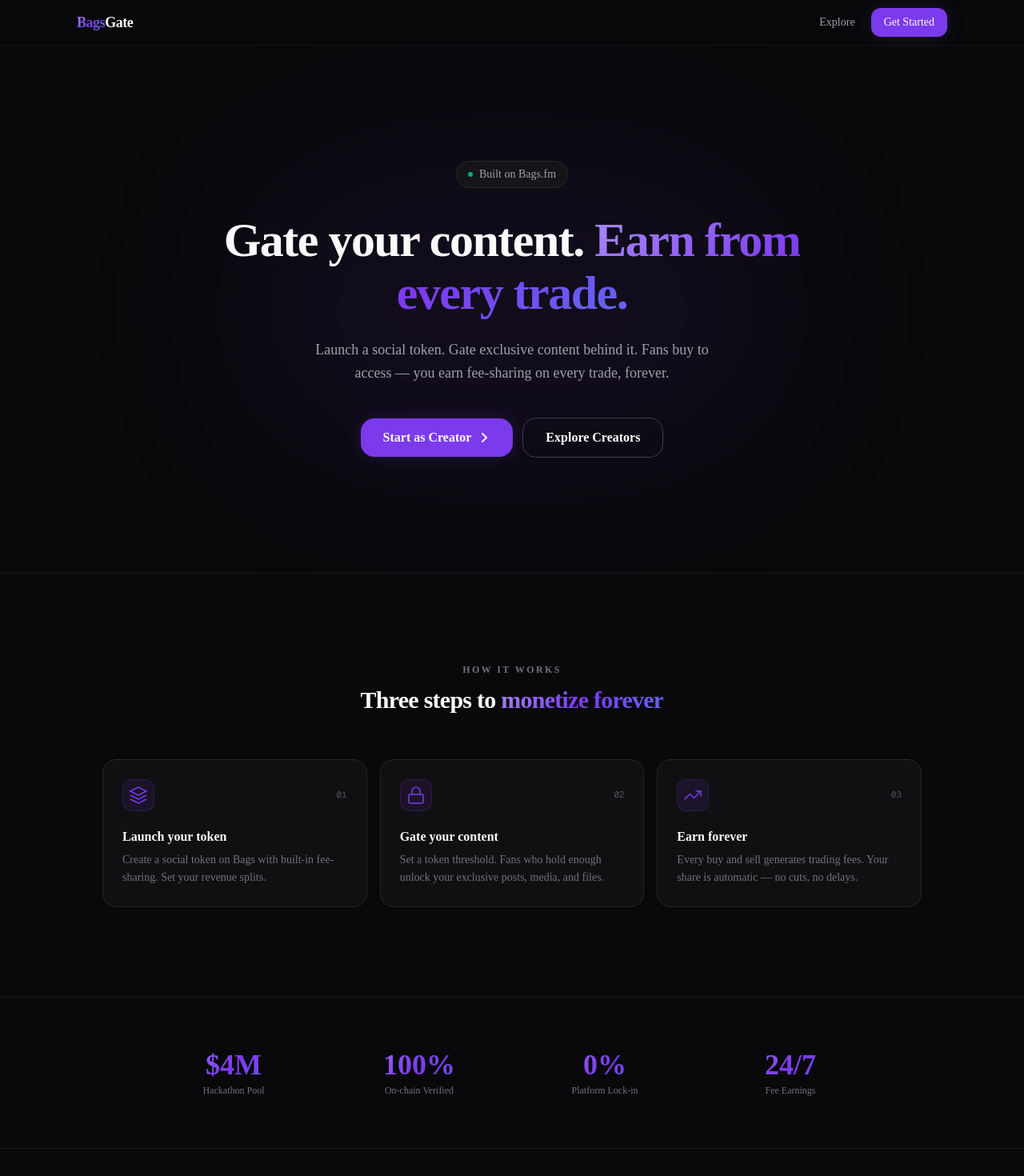
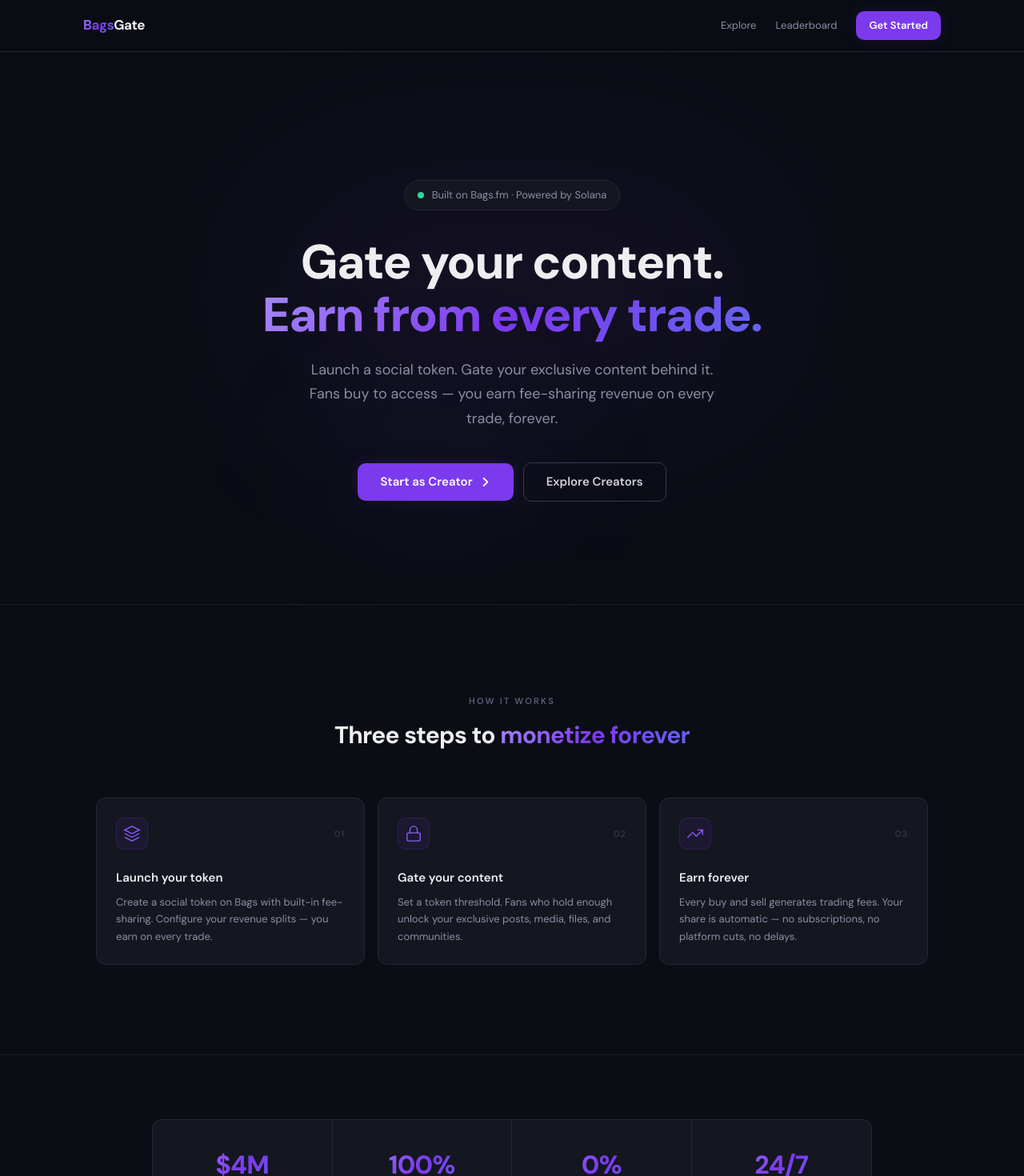
Before and after one commit to thopatevijay/BagsGate, a Next.js app: page / in a window 1280 px wide. Shown: the top 1470 px of the page at 80% size. Built offline with nearby package versions, Linux system fonts and the light colour scheme; no server answers.

Commit message:
feat: complete theme rebuild — Midnight Ledger with DM Sans, indigo-tinted surfaces, elevated cards, and proper contrast

```diff
--- a/src/app/globals.css
+++ b/src/app/globals.css
@@ -5,53 +5,63 @@
 @custom-variant dark (&:is(.dark *));
 
 :root {
-  --accent: oklch(0.541 0.281 293.009);
-  --accent-light: oklch(0.606 0.25 292.717);
-  --accent-foreground: oklch(0.985 0 0);
+  /* ─── Palette: Midnight Ledger ─── */
+  /* Page background — dark navy with slight indigo warmth */
+  --background: #0b0d14;
+  --foreground: #eeeef0;
 
-  --background: #09090b;
-  --foreground: #fafafa;
-  --card: #111113;
-  --card-foreground: #fafafa;
-  --popover: #111113;
-  --popover-foreground: #fafafa;
-  --surface: #111113;
-  --surface-hover: #1a1a1e;
+  /* Cards — clearly lifted above background */
+  --card: #141620;
+  --card-foreground: #eeeef0;
+  --popover: #141620;
+  --popover-foreground: #eeeef0;
+  --surface: #141620;
+  --surface-hover: #1b1d2b;
 
-  --primary: oklch(0.541 0.281 293.009);
-  --primary-foreground: #fafafa;
+  /* Brand purple */
+  --primary: #7c3aed;
+  --primary-foreground: #ffffff;
+  --accent: #7c3aed;
+  --accent-light: #8b5cf6;
+  --accent-foreground: #ffffff;
 
-  --secondary: #1c1c20;
-  --secondary-foreground: #e4e4e7;
+  /* Secondary — a softer elevated surface */
+  --secondary: #1a1c28;
+  --secondary-foreground: #d1d1d6;
 
-  --muted: #27272a;
-  --muted-foreground: #a1a1aa;
+  /* Muted — readable secondary text */
+  --muted: #1e2030;
+  --muted-foreground: #8b8fa3;
 
-  --border: #27272a;
-  --input: #27272a;
-  --ring: oklch(0.541 0.281 293.009);
+  /* Borders — visible with indigo tint */
+  --border: #252838;
+  --input: #1e2030;
+  --ring: #7c3aed;
 
+  /* Status */
   --destructive: #ef4444;
-  --success: #22c55e;
-  --error: #ef4444;
-  --warning: #f59e0b;
+  --success: #34d399;
+  --error: #f87171;
+  --warning: #fbbf24;
 
-  --chart-1: oklch(0.541 0.281 293.009);
+  /* Charts */
+  --chart-1: #7c3aed;
   --chart-2: #6366f1;
   --chart-3: #8b5cf6;
   --chart-4: #a78bfa;
   --chart-5: #c4b5fd;
 
-  --radius: 0.75rem;
+  --radius: 0.625rem;
 
-  --sidebar: #0c0c0e;
-  --sidebar-foreground: #fafafa;
-  --sidebar-primary: oklch(0.541 0.281 293.009);
-  --sidebar-primary-foreground: #fafafa;
-  --sidebar-accent: #1c1c20;
-  --sidebar-accent-foreground: #e4e4e7;
-  --sidebar-border: #27272a;
-  --sidebar-ring: oklch(0.541 0.281 293.009);
+  /* Sidebar */
+  --sidebar: #0d0f17;
+  --sidebar-foreground: #eeeef0;
+  --sidebar-primary: #7c3aed;
+  --sidebar-primary-foreground: #ffffff;
+  --sidebar-accent: #1a1c28;
+  --sidebar-accent-foreground: #d1d1d6;
+  --sidebar-border: #252838;
+  --sidebar-ring: #7c3aed;
 }
 
 @theme inline {
@@ -104,51 +114,73 @@
 }
 
 body {
-  font-family: var(--font-sans), system-ui, -apple-system, sans-serif;
+  font-family: var(--font-sans), "DM Sans", system-ui, -apple-system, sans-serif;
   -webkit-font-smoothing: antialiased;
   -moz-osx-font-smoothing: grayscale;
 }
 
-/* Scrollbar */
+/* ─── Scrollbar ─── */
 ::-webkit-scrollbar { width: 6px; }
 ::-webkit-scrollbar-track { background: transparent; }
-::-webkit-scrollbar-thumb { background: #3f3f46; border-radius: 99px; }
-::-webkit-scrollbar-thumb:hover { background: #52525b; }
+::-webkit-scrollbar-thumb { background: #2e3146; border-radius: 99px; }
+::-webkit-scrollbar-thumb:hover { background: #3d4059; }
 
-/* Gradient text */
+/* ─── Utilities ─── */
+
+/* Gradient text — warm violet to cool indigo */
 .text-gradient {
-  background: linear-gradient(135deg, #a78bfa, #7c3aed, #6366f1);
+  background: linear-gradient(135deg, #a78bfa 0%, #7c3aed 50%, #6366f1 100%);
   background-clip: text;
   -webkit-background-clip: text;
   -webkit-text-fill-color: transparent;
 }
 
-/* Card hover */
-.card-hover {
-  transition: transform 150ms ease, box-shadow 150ms ease, border-color 150ms ease;
+/* Card with visible elevation */
+.elevated-card {
+  background: #141620;
+  border: 1px solid #252838;
+  border-radius: 0.75rem;
+  transition: border-color 180ms ease, box-shadow 180ms ease, transform 180ms ease;
 }
-.card-hover:hover {
+.elevated-card:hover {
+  border-color: #353950;
+  box-shadow: 0 4px 24px rgba(0, 0, 0, 0.35);
   transform: translateY(-1px);
-  box-shadow: 0 4px 20px rgba(0, 0, 0, 0.4);
-  border-color: #3f3f46;
 }
 
-/* Fade up animation */
+/* Fade up for load animations */
 @keyframes fade-up {
-  from { opacity: 0; transform: translateY(12px); }
+  from { opacity: 0; transform: translateY(16px); }
   to { opacity: 1; transform: translateY(0); }
 }
 .animate-fade-up {
-  animation: fade-up 0.5s ease-out both;
+  animation: fade-up 0.55s cubic-bezier(0.22, 1, 0.36, 1) both;
 }
 
-/* Glow for CTA */
-.btn-glow {
-  box-shadow: 0 0 20px rgba(124, 58, 237, 0.2);
-  transition: all 150ms ease;
+/* Button glow */
+.btn-primary {
+  background: #7c3aed;
+  color: #fff;
+  border: none;
+  box-shadow: 0 1px 2px rgba(0, 0, 0, 0.3), 0 0 16px rgba(124, 58, 237, 0.15);
+  transition: all 160ms ease;
 }
-.btn-glow:hover {
-  box-shadow: 0 0 30px rgba(124, 58, 237, 0.35);
+.btn-primary:hover {
+  background: #6d28d9;
+  box-shadow: 0 2px 8px rgba(0, 0, 0, 0.4), 0 0 24px rgba(124, 58, 237, 0.25);
+}
+
+/* Secondary outline button */
+.btn-outline {
+  background: transparent;
+  border: 1px solid #353950;
+  color: #d1d1d6;
+  transition: all 160ms ease;
+}
+.btn-outline:hover {
+  border-color: #4a4e68;
+  background: #141620;
+  color: #eeeef0;
 }
 
 @layer base {
--- a/src/app/layout.tsx
+++ b/src/app/layout.tsx
@@ -1,17 +1,19 @@
 import type { Metadata, Viewport } from "next";
-import { Geist, Geist_Mono } from "next/font/google";
+import { DM_Sans, JetBrains_Mono } from "next/font/google";
 import { AuthProvider } from "@/lib/auth/provider";
 import { PostHogProvider } from "@/lib/analytics/posthog";
 import "./globals.css";
 
-const geistSans = Geist({
-  variable: "--font-geist-sans",
+const dmSans = DM_Sans({
+  variable: "--font-sans",
   subsets: ["latin"],
+  weight: ["400", "500", "600", "700", "800"],
 });
 
-const geistMono = Geist_Mono({
-  variable: "--font-geist-mono",
+const jetbrainsMono = JetBrains_Mono({
+  variable: "--font-mono",
   subsets: ["latin"],
+  weight: ["400", "500"],
 });
 
 export const metadata: Metadata = {
@@ -53,7 +55,7 @@ export default function RootLayout({
   return (
     <html lang="en" className="dark">
       <body
-        className={`${geistSans.variable} ${geistMono.variable} antialiased min-h-screen`}
+        className={`${dmSans.variable} ${jetbrainsMono.variable} antialiased min-h-screen`}
       >
         <AuthProvider>
           <PostHogProvider>{children}</PostHogProvider>
--- a/src/app/page.tsx
+++ b/src/app/page.tsx
@@ -2,20 +2,24 @@ import Link from "next/link";
 
 export default function HomePage() {
   return (
-    <div className="min-h-screen flex flex-col">
-      {/* Nav */}
-      <header className="sticky top-0 z-50 border-b border-border/50 bg-background/80 backdrop-blur-lg">
-        <nav className="max-w-6xl mx-auto px-5 sm:px-8 h-14 flex items-center justify-between">
-          <Link href="/" className="text-lg font-bold tracking-tight">
-            <span className="text-gradient">Bags</span>Gate
+    <div className="min-h-screen flex flex-col bg-[#0b0d14]">
+      {/* ─── Nav ─── */}
+      <header className="sticky top-0 z-50 border-b border-[#252838] bg-[#0b0d14]/90 backdrop-blur-md">
+        <nav className="max-w-[1120px] mx-auto px-6 h-16 flex items-center justify-between">
+          <Link href="/" className="text-[17px] font-bold tracking-tight">
+            <span className="text-gradient">Bags</span>
+            <span className="text-[#eeeef0]">Gate</span>
           </Link>
-          <div className="flex items-center gap-5">
-            <Link href="/explore" className="text-sm text-zinc-400 hover:text-white transition hidden sm:block">
+          <div className="flex items-center gap-6">
+            <Link href="/explore" className="text-[13px] text-[#8b8fa3] hover:text-[#eeeef0] transition-colors hidden sm:block">
               Explore
+            </Link>
+            <Link href="/explore/leaderboard" className="text-[13px] text-[#8b8fa3] hover:text-[#eeeef0] transition-colors hidden sm:block">
+              Leaderboard
             </Link>
             <Link
               href="/login"
-              className="text-sm font-medium bg-[#7c3aed] hover:bg-[#6d28d9] text-white px-4 py-2 rounded-lg transition btn-glow"
+              className="text-[13px] font-semibold btn-primary px-4 py-2 rounded-lg"
             >
               Get Started
             </Link>
@@ -23,39 +27,57 @@ export default function HomePage() {
         </nav>
       </header>
 
-      {/* Hero */}
-      <section className="relative flex-1 flex items-center justify-center px-5 sm:px-8 py-24 sm:py-36 overflow-hidden">
-        {/* Background glow */}
+      {/* ─── Hero ─── */}
+      <section className="relative px-6 pt-28 pb-24 sm:pt-40 sm:pb-32 overflow-hidden">
+        {/* Ambient glow */}
         <div className="pointer-events-none absolute inset-0">
-          <div className="absolute top-1/2 left-1/2 -translate-x-1/2 -translate-y-1/2 w-[700px] h-[400px] rounded-full bg-[#7c3aed]/8 blur-[100px]" />
+          <div className="absolute top-[20%] left-1/2 -translate-x-1/2 w-[640px] h-[320px] rounded-full bg-[#7c3aed]/[0.07] blur-[100px]" />
+          <div className="absolute top-[60%] left-[30%] w-[320px] h-[200px] rounded-full bg-[#6366f1]/[0.04] blur-[80px]" />
         </div>
 
-        <div className="relative max-w-3xl text-center">
-          <div className="animate-fade-up inline-flex items-center gap-2 mb-8 px-3.5 py-1.5 rounded-full border border-zinc-800 bg-zinc-900/80 text-sm text-zinc-400">
-            <span className="w-1.5 h-1.5 rounded-full bg-emerald-500 animate-pulse" />
-            Built on Bags.fm
+        <div className="relative max-w-[720px] mx-auto text-center">
+          {/* Badge */}
+          <div className="animate-fade-up inline-flex items-center gap-2.5 px-4 py-2 mb-8 rounded-full bg-[#141620] border border-[#252838] text-[13px] text-[#8b8fa3]">
+            <span className="w-2 h-2 rounded-full bg-[#34d399]" />
+            Built on Bags.fm &middot; Powered by Solana
           </div>
 
-          <h1 className="animate-fade-up text-4xl sm:text-5xl md:text-6xl font-extrabold tracking-tight leading-[1.1] mb-6" style={{ animationDelay: "80ms" }}>
-            Gate your content.{" "}
+          {/* Headline */}
+          <h1
+            className="animate-fade-up text-[40px] sm:text-[52px] md:text-[60px] font-extrabold tracking-[-0.025em] leading-[1.1] text-[#eeeef0] mb-5"
+            style={{ animationDelay: "80ms" }}
+          >
+            Gate your content.
+            <br />
             <span className="text-gradient">Earn from every trade.</span>
           </h1>
 
-          <p className="animate-fade-up text-lg text-zinc-400 mb-10 max-w-lg mx-auto leading-relaxed" style={{ animationDelay: "160ms" }}>
-            Launch a social token. Gate exclusive content behind it. Fans buy to access — you earn fee-sharing on every trade, forever.
+          {/* Subtitle */}
+          <p
+            className="animate-fade-up text-[16px] sm:text-[18px] text-[#8b8fa3] leading-[1.7] max-w-[520px] mx-auto mb-10"
+            style={{ animationDelay: "160ms" }}
+          >
+            Launch a social token. Gate your exclusive content behind it.
+            Fans buy to access — you earn fee-sharing revenue on every trade, forever.
           </p>
 
-          <div className="animate-fade-up flex flex-col sm:flex-row items-center justify-center gap-3" style={{ animationDelay: "240ms" }}>
+          {/* CTA */}
+          <div
+            className="animate-fade-up flex flex-col sm:flex-row items-center justify-center gap-3"
+            style={{ animationDelay: "240ms" }}
+          >
             <Link
               href="/login?role=creator"
-              className="w-full sm:w-auto inline-flex items-center justify-center gap-2 bg-[#7c3aed] hover:bg-[#6d28d9] text-white px-7 py-3 rounded-xl font-semibold transition btn-glow"
+              className="w-full sm:w-auto inline-flex items-center justify-center gap-2 btn-primary px-7 py-3 rounded-[10px] text-[15px] font-semibold"
             >
               Start as Creator
-              <svg width="16" height="16" viewBox="0 0 16 16" fill="none"><path d="M6 3l5 5-5 5" stroke="currentColor" strokeWidth="2" strokeLinecap="round" strokeLinejoin="round"/></svg>
+              <svg width="15" height="15" viewBox="0 0 16 16" fill="none">
+                <path d="M6 3l5 5-5 5" stroke="currentColor" strokeWidth="2" strokeLinecap="round" strokeLinejoin="round"/>
+              </svg>
             </Link>
             <Link
               href="/explore"
-              className="w-full sm:w-auto inline-flex items-center justify-center border border-zinc-700 hover:border-zinc-600 hover:bg-zinc-900 text-white px-7 py-3 rounded-xl font-semibold transition"
+              className="w-full sm:w-auto inline-flex items-center justify-center btn-outline px-7 py-3 rounded-[10px] text-[15px] font-semibold"
             >
               Explore Creators
             </Link>
@@ -63,11 +85,13 @@ export default function HomePage() {
         </div>
       </section>
 
-      {/* How it works */}
-      <section className="border-t border-zinc-800/60 py-20 sm:py-28 px-5 sm:px-8">
-        <div className="max-w-5xl mx-auto">
-          <p className="text-center text-xs font-semibold tracking-[0.2em] uppercase text-zinc-500 mb-3">How it works</p>
-          <h2 className="text-2xl sm:text-3xl font-bold text-center mb-14 tracking-tight">
+      {/* ─── How It Works ─── */}
+      <section className="px-6 py-24 sm:py-28 border-t border-[#1a1c28]">
+        <div className="max-w-[1040px] mx-auto">
+          <p className="text-center text-[11px] font-semibold tracking-[0.2em] uppercase text-[#5a5e78] mb-3">
+            How it works
+          </p>
+          <h2 className="text-[24px] sm:text-[30px] font-bold text-center text-[#eeeef0] tracking-tight mb-14">
             Three steps to <span className="text-gradient">monetize forever</span>
           </h2>
 
@@ -76,79 +100,105 @@ export default function HomePage() {
               {
                 step: "01",
                 title: "Launch your token",
-                desc: "Create a social token on Bags with built-in fee-sharing. Set your revenue splits.",
-                icon: <svg width="24" height="24" viewBox="0 0 24 24" fill="none" stroke="#7c3aed" strokeWidth="1.5"><path d="M12 2L2 7l10 5 10-5-10-5z"/><path d="M2 17l10 5 10-5"/><path d="M2 12l10 5 10-5"/></svg>,
+                desc: "Create a social token on Bags with built-in fee-sharing. Configure your revenue splits — you earn on every trade.",
+                icon: (
+                  <svg width="22" height="22" viewBox="0 0 24 24" fill="none" stroke="#8b5cf6" strokeWidth="1.5">
+                    <path d="M12 2L2 7l10 5 10-5-10-5z"/><path d="M2 17l10 5 10-5"/><path d="M2 12l10 5 10-5"/>
+                  </svg>
+                ),
               },
               {
                 step: "02",
                 title: "Gate your content",
-                desc: "Set a token threshold. Fans who hold enough unlock your exclusive posts, media, and files.",
-                icon: <svg width="24" height="24" viewBox="0 0 24 24" fill="none" stroke="#7c3aed" strokeWidth="1.5" strokeLinecap="round"><rect x="3" y="11" width="18" height="11" rx="2"/><path d="M7 11V7a5 5 0 0110 0v4"/></svg>,
+                desc: "Set a token threshold. Fans who hold enough unlock your exclusive posts, media, files, and communities.",
+                icon: (
+                  <svg width="22" height="22" viewBox="0 0 24 24" fill="none" stroke="#8b5cf6" strokeWidth="1.5" strokeLinecap="round">
+                    <rect x="3" y="11" width="18" height="11" rx="2"/><path d="M7 11V7a5 5 0 0110 0v4"/>
+                  </svg>
+                ),
               },
               {
                 step: "03",
                 title: "Earn forever",
-                desc: "Every buy and sell generates trading fees. Your share is automatic — no cuts, no delays.",
-                icon: <svg width="24" height="24" viewBox="0 0 24 24" fill="none" stroke="#7c3aed" strokeWidth="1.5" strokeLinecap="round"><polyline points="22 7 13.5 15.5 8.5 10.5 2 17"/><polyline points="16 7 22 7 22 13"/></svg>,
+                desc: "Every buy and sell generates trading fees. Your share is automatic — no subscriptions, no platform cuts, no delays.",
+                icon: (
+                  <svg width="22" height="22" viewBox="0 0 24 24" fill="none" stroke="#8b5cf6" strokeWidth="1.5" strokeLinecap="round">
+                    <polyline points="22 7 13.5 15.5 8.5 10.5 2 17"/><polyline points="16 7 22 7 22 13"/>
+                  </svg>
+                ),
               },
             ].map((item) => (
-              <div key={item.step} className="group bg-zinc-900/50 border border-zinc-800 rounded-xl p-6 card-hover">
-                <div className="flex items-center justify-between mb-5">
-                  <div className="w-10 h-10 rounded-lg bg-[#7c3aed]/10 border border-[#7c3aed]/20 flex items-center justify-center">
+              <div key={item.step} className="elevated-card p-6">
+                <div className="flex items-center justify-between mb-6">
+                  <div className="w-10 h-10 rounded-lg bg-[#7c3aed]/[0.08] border border-[#7c3aed]/20 flex items-center justify-center">
                     {item.icon}
                   </div>
-                  <span className="text-[11px] font-mono text-zinc-600">{item.step}</span>
+                  <span className="text-[11px] font-mono text-[#3d4059] tracking-widest">{item.step}</span>
                 </div>
-                <h3 className="font-semibold mb-1.5">{item.title}</h3>
-                <p className="text-sm text-zinc-500 leading-relaxed">{item.desc}</p>
+                <h3 className="text-[15px] font-semibold text-[#eeeef0] mb-2">{item.title}</h3>
+                <p className="text-[13px] text-[#8b8fa3] leading-[1.65]">{item.desc}</p>
               </div>
             ))}
           </div>
         </div>
       </section>
 
-      {/* Stats */}
-      <section className="border-t border-zinc-800/60 py-16 px-5 sm:px-8">
-        <div className="max-w-4xl mx-auto grid grid-cols-2 sm:grid-cols-4 gap-8 text-center">
+      {/* ─── Stats ─── */}
+      <section className="px-6 py-20 border-t border-[#1a1c28]">
+        <div className="max-w-[900px] mx-auto">
+          <div className="elevated-card grid grid-cols-2 sm:grid-cols-4 divide-x divide-[#252838]">
             {[
               { val: "$4M", label: "Hackathon Pool" },
               { val: "100%", label: "On-chain Verified" },
               { val: "0%", label: "Platform Lock-in" },
               { val: "24/7", label: "Fee Earnings" },
             ].map((s) => (
-            <div key={s.label}>
-              <p className="text-3xl sm:text-4xl font-extrabold text-gradient mb-1">{s.val}</p>
-              <p className="text-xs text-zinc-500">{s.label}</p>
+              <div key={s.label} className="py-8 px-4 text-center">
+                <p className="text-[28px] sm:text-[32px] font-extrabold text-gradient tracking-tight mb-1">{s.val}</p>
+                <p className="text-[12px] text-[#5a5e78] font-medium">{s.label}</p>
               </div>
             ))}
           </div>
+        </div>
       </section>
 
-      {/* CTA */}
-      <section className="border-t border-zinc-800/60 py-20 sm:py-24 px-5 sm:px-8">
-        <div className="max-w-xl mx-auto text-center">
-          <h2 className="text-2xl sm:text-3xl font-bold mb-4 tracking-tight">Ready to own your audience?</h2>
-          <p className="text-zinc-400 mb-8">
-            Join creators building direct relationships with fans through token-gated access on Solana.
+      {/* ─── Final CTA ─── */}
+      <section className="px-6 py-24 sm:py-28 border-t border-[#1a1c28]">
+        <div className="max-w-[560px] mx-auto text-center">
+          <h2 className="text-[24px] sm:text-[30px] font-bold text-[#eeeef0] tracking-tight mb-4">
+            Ready to own your audience?
+          </h2>
+          <p className="text-[15px] text-[#8b8fa3] leading-[1.7] mb-9">
+            Join creators building direct relationships with their fans through token-gated access on Solana.
           </p>
           <Link
             href="/login?role=creator"
-            className="inline-flex items-center gap-2 bg-[#7c3aed] hover:bg-[#6d28d9] text-white px-8 py-3.5 rounded-xl font-semibold transition btn-glow"
+            className="inline-flex items-center gap-2 btn-primary px-8 py-3.5 rounded-[10px] text-[15px] font-semibold"
           >
             Launch Your Token
-            <svg width="16" height="16" viewBox="0 0 16 16" fill="none"><path d="M6 3l5 5-5 5" stroke="currentColor" strokeWidth="2" strokeLinecap="round" strokeLinejoin="round"/></svg>
+            <svg width="15" height="15" viewBox="0 0 16 16" fill="none">
+              <path d="M6 3l5 5-5 5" stroke="currentColor" strokeWidth="2" strokeLinecap="round" strokeLinejoin="round"/>
+            </svg>
           </Link>
         </div>
       </section>
 
-      {/* Footer */}
-      <footer className="border-t border-zinc-800/40 py-8 px-5 sm:px-8">
-        <div className="max-w-6xl mx-auto flex flex-col sm:flex-row items-center justify-between gap-4 text-xs text-zinc-500">
-          <span>BagsGate &mdash; Token-gated creator access on Solana</span>
-          <div className="flex gap-5">
-            <a href="https://github.com/thopatevijay/BagsGate" target="_blank" rel="noopener noreferrer" className="hover:text-white transition">GitHub</a>
-            <a href="https://bags.fm" target="_blank" rel="noopener noreferrer" className="hover:text-white transition">Bags.fm</a>
-            <a href="https://docs.bags.fm" target="_blank" rel="noopener noreferrer" className="hover:text-white transition">Docs</a>
+      {/* ─── Footer ─── */}
+      <footer className="border-t border-[#1a1c28] py-8 px-6">
+        <div className="max-w-[1120px] mx-auto flex flex-col sm:flex-row items-center justify-between gap-4">
+          <span className="text-[12px] text-[#5a5e78]">
+            BagsGate &mdash; Token-gated creator access on Solana
+          </span>
+          <div className="flex gap-6">
+            <a href="https://github.com/thopatevijay/BagsGate" target="_blank" rel="noopener noreferrer" className="text-[12px] text-[#5a5e78] hover:text-[#d1d1d6] transition-colors">
+              GitHub
+            </a>
+            <a href="https://bags.fm" target="_blank" rel="noopener noreferrer" className="text-[12px] text-[#5a5e78] hover:text-[#d1d1d6] transition-colors">
+              Bags.fm
+            </a>
+            <a href="https://docs.bags.fm" target="_blank" rel="noopener noreferrer" className="text-[12px] text-[#5a5e78] hover:text-[#d1d1d6] transition-colors">
+              Docs
+            </a>
           </div>
         </div>
       </footer>
```
Lines whose indentation alone changed are shown as unchanged.
